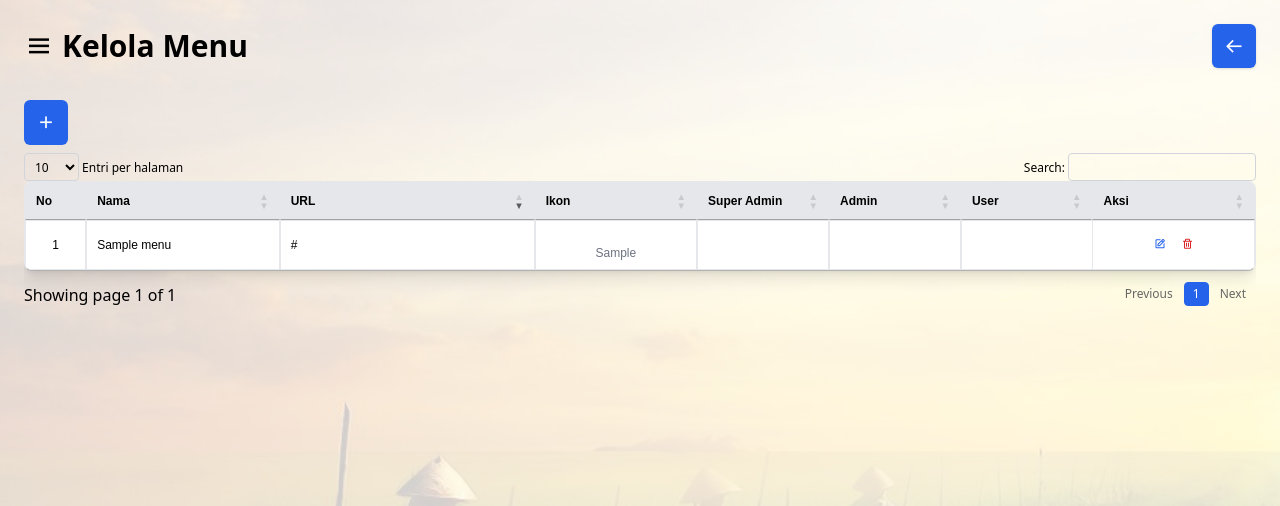
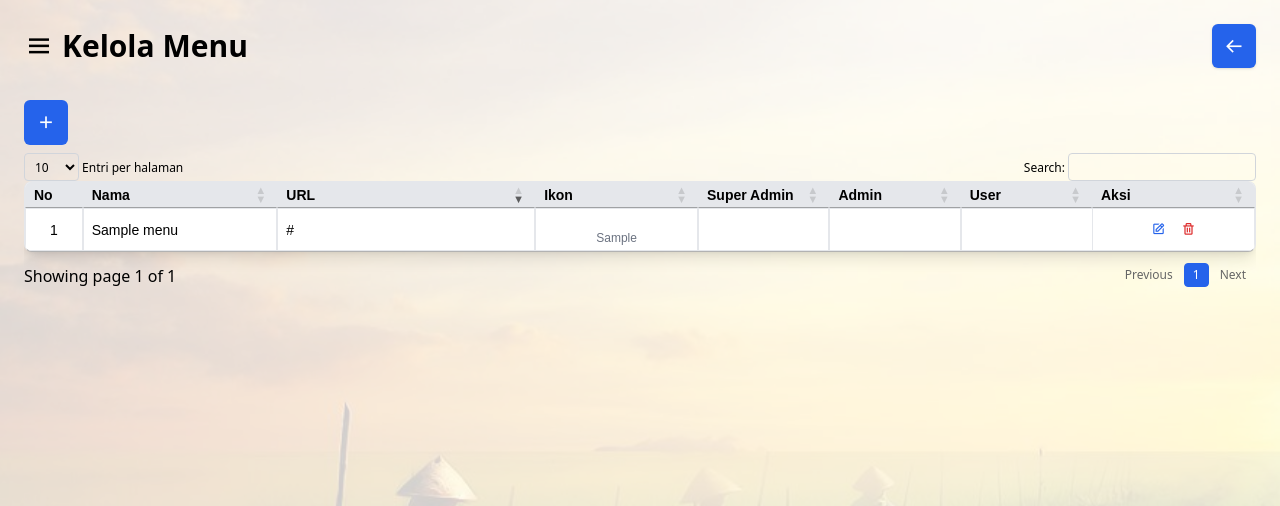
Before and after one commit to abiydoni/warga, a PHP site: page /dashboard/menu.php in a window 1280 px wide. Shown: the top 506 px of the page. Run offline with PHP 8.4, Linux system fonts and the light colour scheme; the visitor is signed in with stand-in values (Sample User, id 1); tables that the repository leaves empty or names only in its code hold one stand-in row (values such as "Sample post"); some libraries are stand-ins or nearby versions.

Commit message:
Update style.css

```diff
--- a/css/style.css
+++ b/css/style.css
@@ -45,3 +45,13 @@
     height: 24px;
   }
 }
+
+/* Merapatkan baris semua tabel DataTables */
+table.dataTable tbody td,
+table.dataTable thead th {
+  padding-top: 4px;
+  padding-bottom: 4px;
+  padding-left: 8px;
+  padding-right: 8px;
+  font-size: 14px;
+}
```
